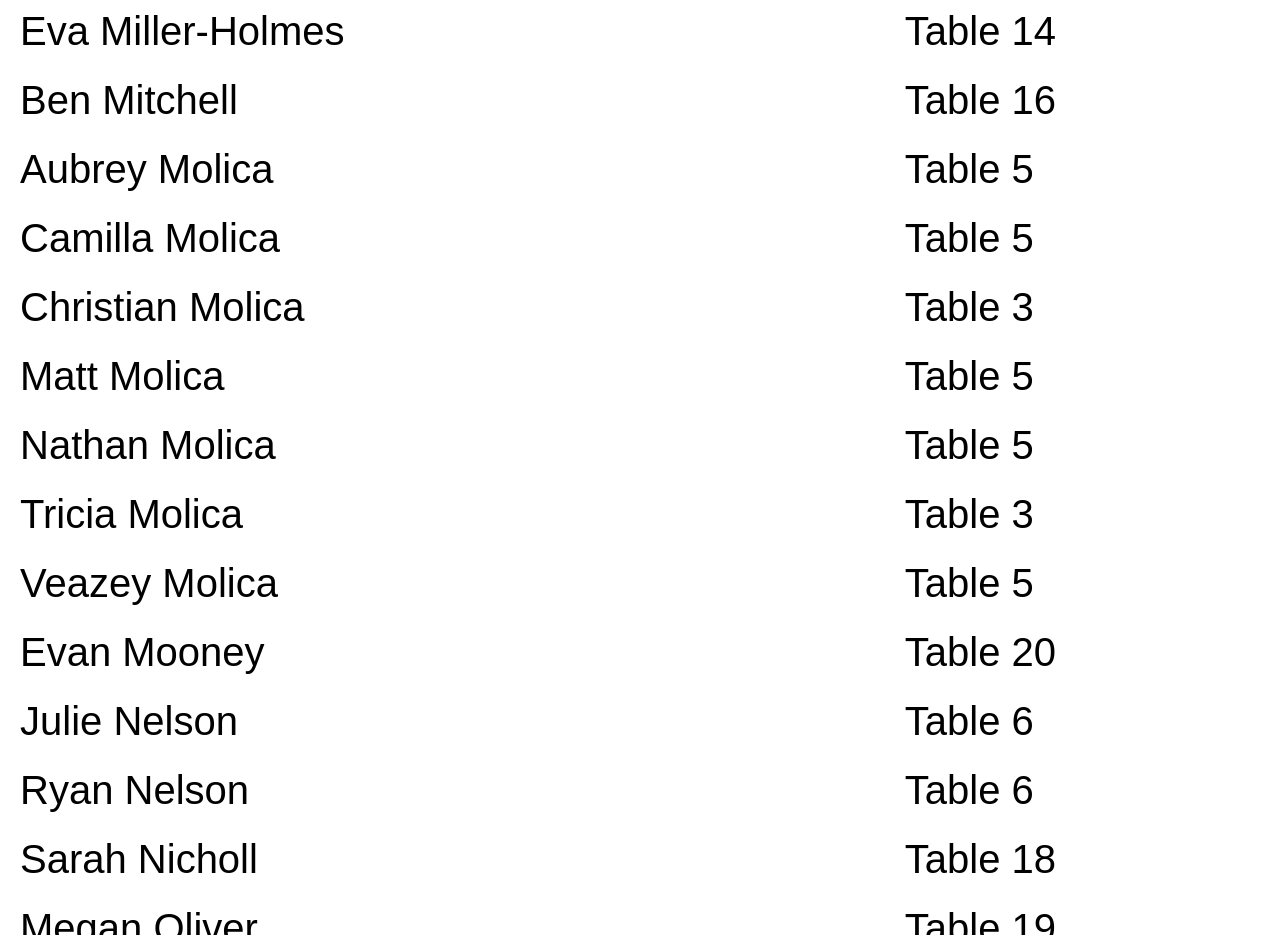
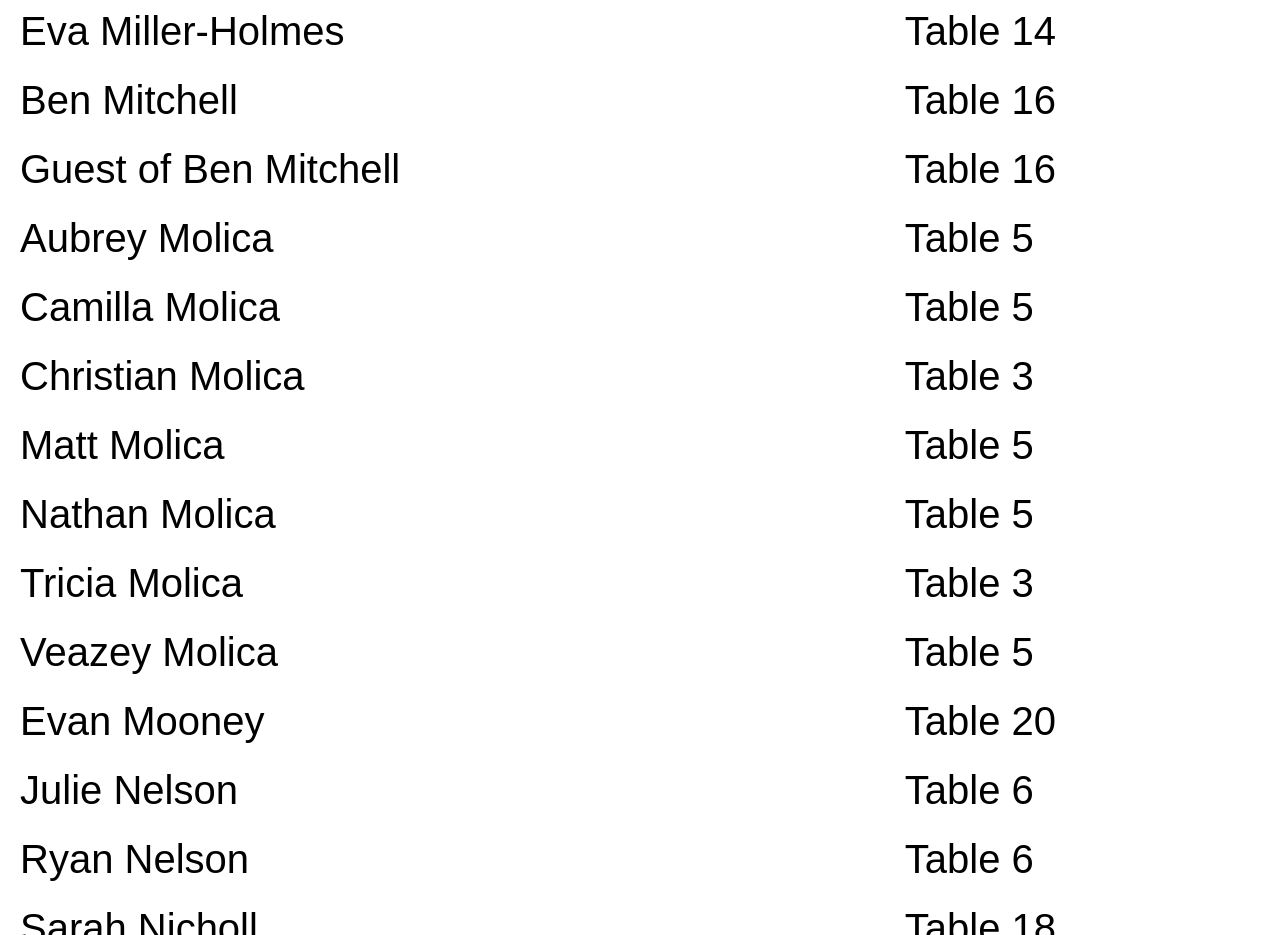
Before and after one commit to cpsiff/seating, a plain HTML site: page index.html in a window 1280 px wide. Shown: the part 6861-7796 px from the top of the page. Drawn offline with Linux system fonts and the light colour scheme.

Commit message:
ben mitchell guest

```diff
--- a/index.html
+++ b/index.html
@@ -504,6 +504,11 @@
 </td>
 </tr>
 <tr>
+    <td>Guest of Ben Mitchell</td>
+    <td>Table 16
+</td>
+</tr>
+<tr>
         <td>Aubrey Molica</td>
         <td>Table 5
 </td>
```
Also changed, not shown: seats.txt.
